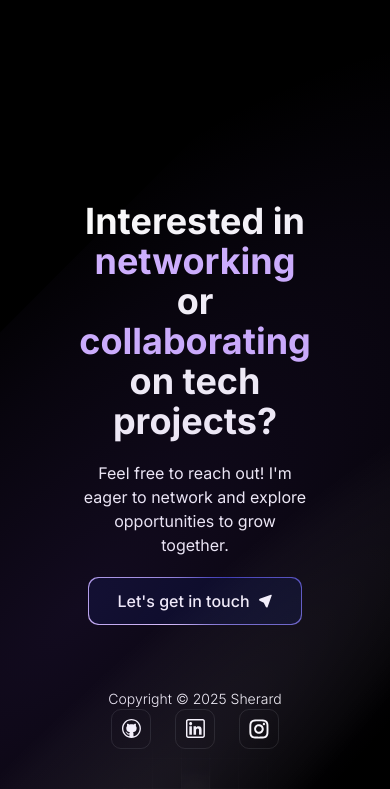
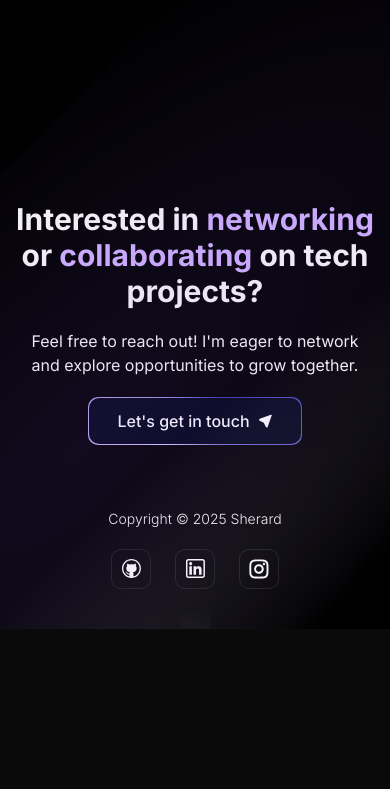
Before and after one commit to sherard-dalaguit/stephen_portfolio, a Next.js app: page / in a window 390 px wide. Shown: the part 6519-7308 px from the top of the page. After the commit the page ends 7148 px from the top, so only its background shows below. Built offline with nearby package versions, Linux system fonts and the light colour scheme.

Commit message:
fix footer section mobile responsiveness

```diff
--- a/components/Footer.tsx
+++ b/components/Footer.tsx
@@ -6,7 +6,7 @@ import {socialMedia} from "@/data";
 
 const Footer = () => {
 	return (
-		<footer className="w-full pt-20 pb-10 px-20 relative" id="contact">
+		<footer className="w-full pt-20 pb-10 px-4 sm:px-20 relative" id="contact">
 			<div className="h-48 mb-0 overflow-hidden">
 				<SpotlightReverse/>
 			</div>
@@ -22,11 +22,11 @@ const Footer = () => {
 			</div>
 
 			<div className="flex flex-col items-center max-w-screen-xl mx-auto w-full md:px-4">
-				<h1 className="text-center font-bold text-4xl md:text-5xl lg:text-6xl">
+				<h1 className="text-center font-bold text-3xl sm:text-4xl md:text-5xl lg:text-6xl">
 					Interested in <span className="text-[#d1b3ff]">networking</span> or <span
 					className="text-[#d1b3ff]">collaborating</span> on tech projects?
 				</h1>
-				<p className="text-white-200 md:mt-10 my-5 lg:text-lg text-center">Feel free to reach out! I&apos;m eager to network and
+				<p className="text-white-200 md:mt-10 my-5 text-md lg:text-lg text-center">Feel free to reach out! I&apos;m eager to network and
 					explore opportunities to grow together.</p>
 				<a href="mailto:sherarddalaguit.dev@gmail.com">
 					<MagicButton title="Let's get in touch" icon={<IconLocationFilled width={15}/>} position="right"/>
@@ -36,7 +36,7 @@ const Footer = () => {
 			<div className="flex mt-16 md:flex-row flex-col max-w-screen-xl mx-auto justify-between items-center">
 				<p className="md:text-base text-sm md:font-normal font-light">Copyright © 2025 Sherard</p>
 
-				<div className="flex items-center justify-center md:gap-3 gap-6 sm:mt-5 xs:mt-5">
+				<div className="flex items-center justify-center md:gap-3 gap-6 mt-5">
 					{socialMedia.map((profile) => (
 						<a key={profile.id} href={profile.link} target="_blank" rel="noopener noreferrer">
 							<div className="w-10 h-10 cursor-pointer flex justify-center items-center backdrop-filter backdrop-blur-lg saturate-180 bg-opacity-75 bg-black-200 rounded-lg border border-black-300">
```
